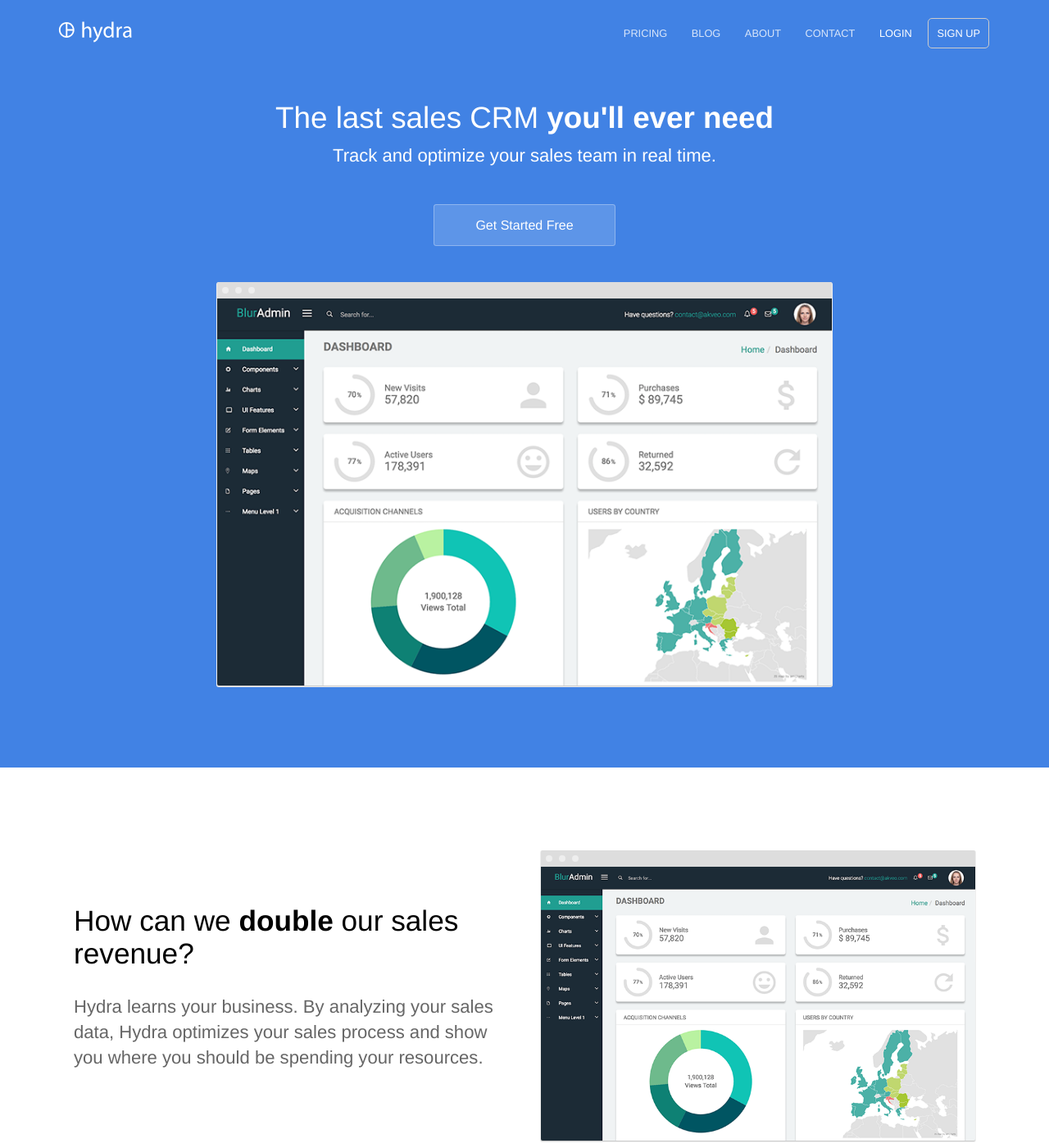
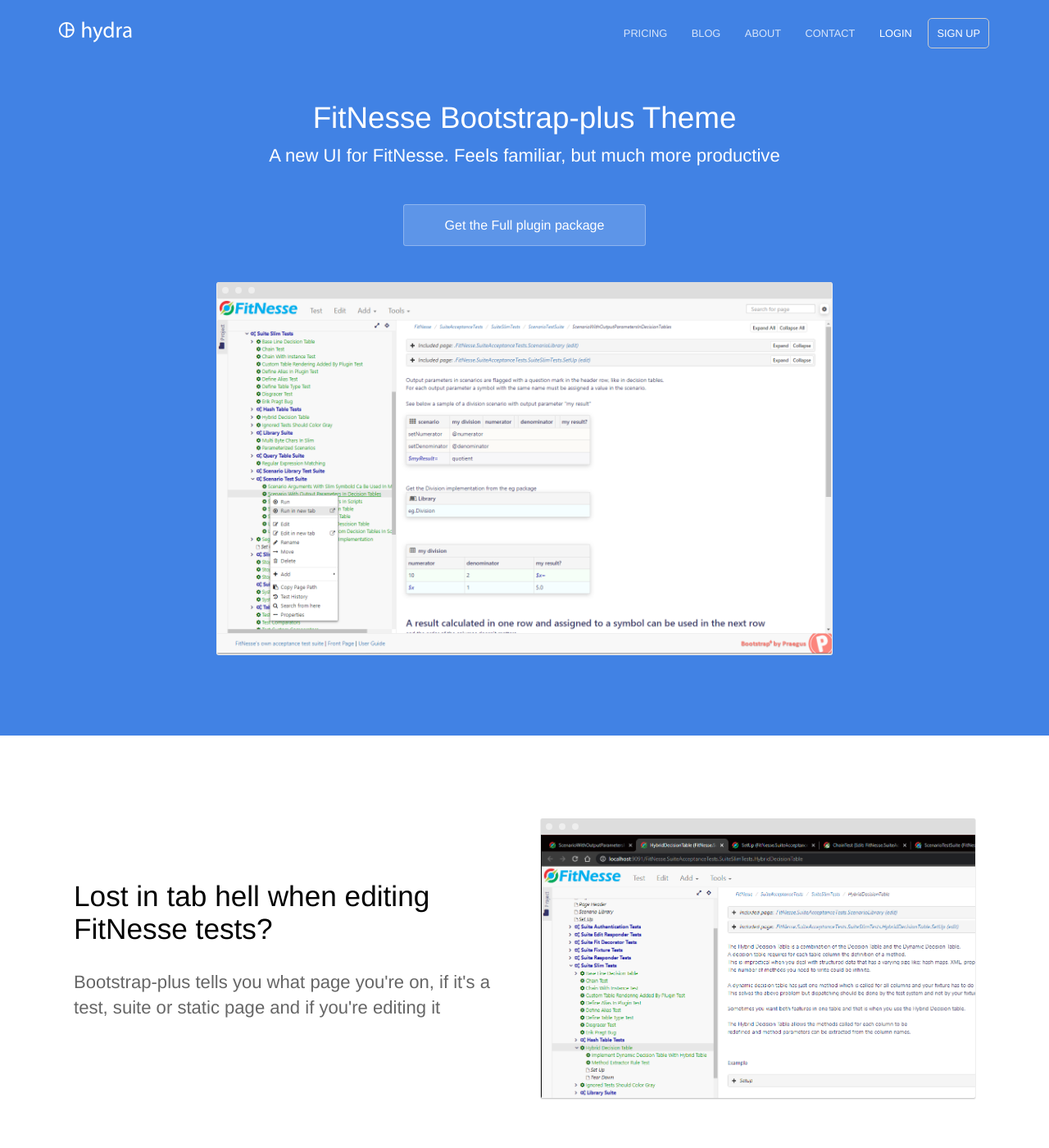
Before and after one commit to praegus/fitnesse-bootstrap-plus-theme, a Jekyll site: the page built from index.html, in a window 1280 px wide and 1400 px high. Shown: the whole window at 82% size. Built offline with Jekyll 4.4.1, drawn with Linux system fonts in a browser that asks for light colours.

Commit message:
update tryout

```diff
--- a/index.html
+++ b/index.html
@@ -1,14 +1,14 @@
 ---
-title: The last sales CRM you'll ever need
-description: Track and optimize your sales team in real time
+title: FitNesse Bootstrap-plus Theme
+description: A new UI for FitNesse. Feels familiar, but much more productive
 ---
 <section class="hero">
 	<div class="text-container">
-		<h1 class="editable">The last sales CRM <strong>you'll ever need</strong></h1>
-		<p class="subtext editable">Track and optimize your sales team in real time.</p>
-		<div class="cta button alt"><a href="{{ site.baseurl }}/sign-up/">Get Started Free</a></div>
+		<h1 class="editable">FitNesse Bootstrap-plus Theme</strong></h1>
+		<p class="subtext editable">A new UI for FitNesse. Feels familiar, but much more productive</p>
+		<div class="cta button alt"><a href="{{ site.baseurl }}/plugin/">Get the Full plugin package</a></div>
 		<div>
-			<img src="{{ site.baseurl }}/images/dashboard.png" alt="Screenshot" class="screenshot editable" />
+			<img src="{{ site.baseurl }}/images/bootstrap-plus.png" alt="Screenshot" class="screenshot editable" />
 		</div>
 	</div>
 </section>
@@ -17,11 +17,11 @@
 	<section>
 		<div class="container flex">
 			<div class="text editable">
-				<h2>How can we <strong>double</strong> our sales revenue?</h2>
-				<p>Hydra learns your business. By analyzing your sales data, Hydra optimizes your sales process and show you where you should be spending your resources. </p>
+				<h2>Lost in tab hell when editing FitNesse tests?</h2>
+				<p>Bootstrap-plus tells you what page you're on, if it's a test, suite or static page and if you're editing it</p>
 			</div>
 			<div class="image">
-				<img src="{{ site.baseurl }}/images/dashboard.png" alt="Screenshot" class="screenshot editable" />
+				<img src="{{ site.baseurl }}/images/bootstrap-plus-tabs.png" alt="Screenshot" class="screenshot editable" />
 			</div>
 		</div>
 	</section>
```
Also changed, not shown: images/bootstrap-plus-tabs.png (added), images/bootstrap-plus.png (added).
